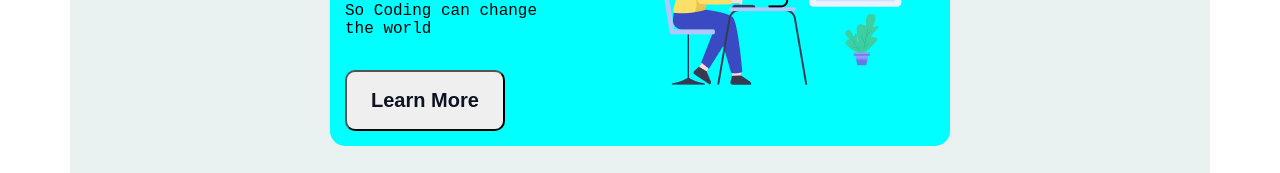
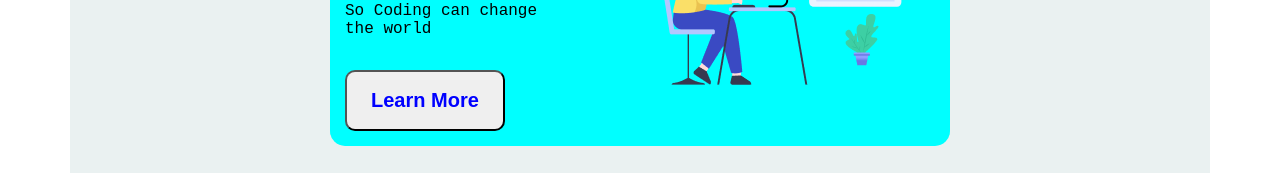
Before and after one commit to aliasrafbd/webdev-assignment-01, a plain HTML site: page index.html in a window 1280 px wide. In both pictures the pointer is over the button 424 px from the left and 1490 px from the top of the page. Shown: the part 1390-1563 px from the top of the page. Drawn offline with Linux system fonts and the light colour scheme; a web font is replaced by a local one.

Commit message:
added style on learn more button at web dev section at 10 07 2024 11:49

```diff
--- a/styles/assignment-01.css
+++ b/styles/assignment-01.css
@@ -97,6 +97,12 @@ nav .nav-title {
 .web-dev-btn {
     font-size: 20px;
     color: #0D1321;
+}
+
+.web-dev-btn:hover {
+    color: blue;
+    cursor: pointer;
+
 }
 
 
```
